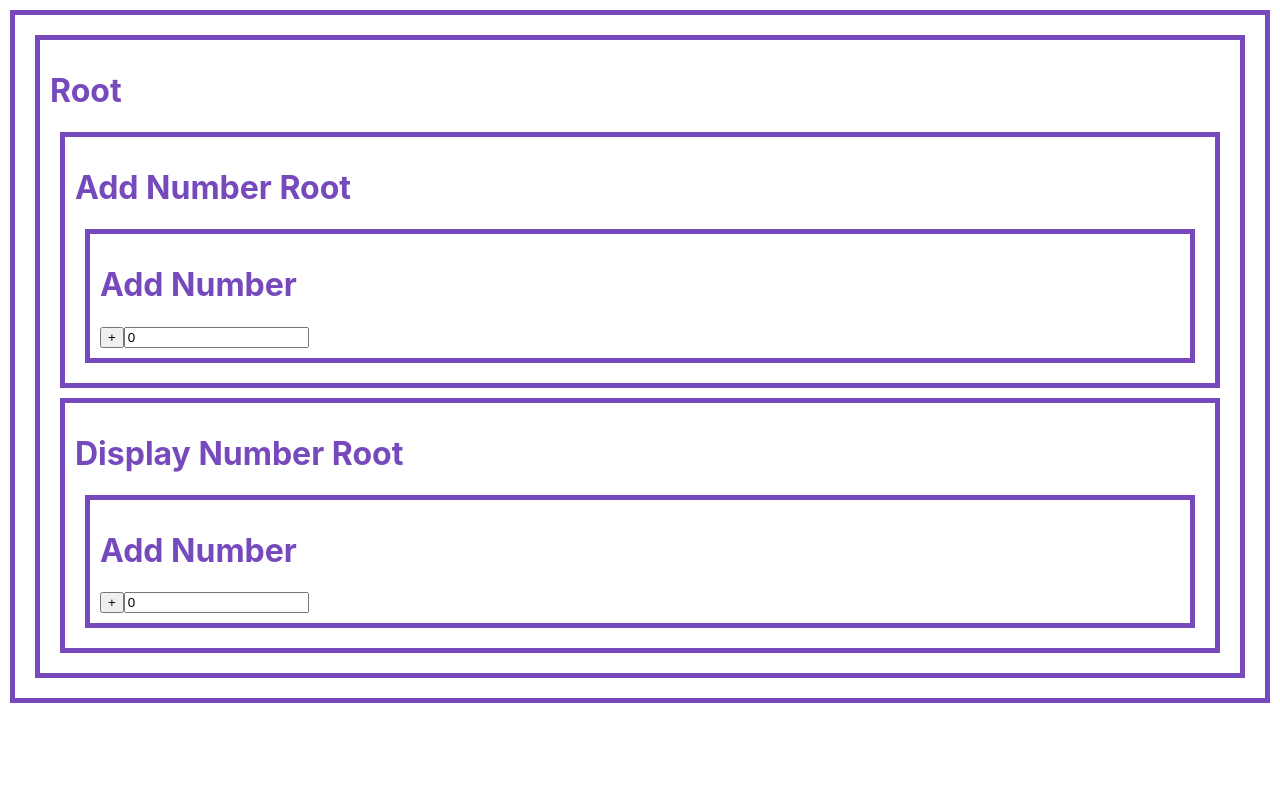
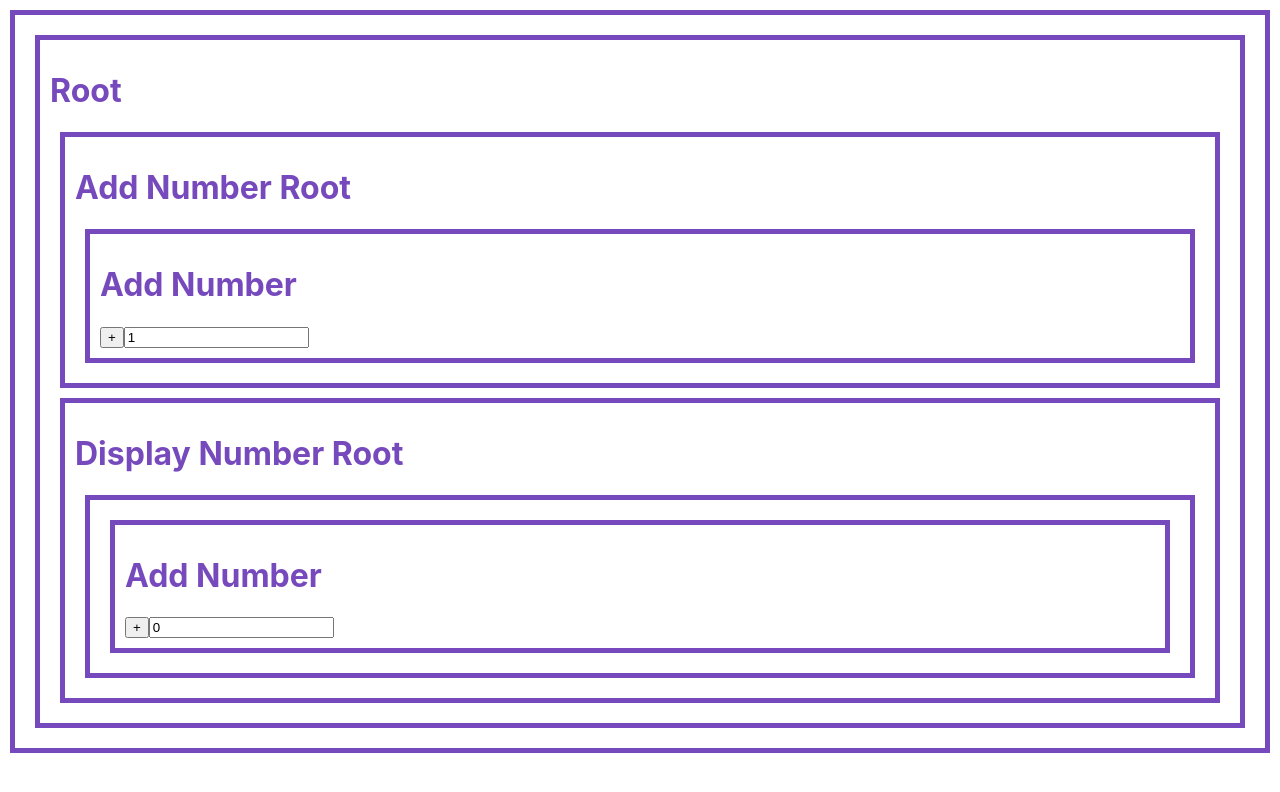
Before and after one commit to wldls/react-practice, a React (Create React App) app: page / in a window 1280 px wide. Shown: the top 792 px of the page. Built offline with nearby package versions, Linux system fonts and the light colour scheme.

Commit message:
react-redux 완강

```diff
--- a/package.json
+++ b/package.json
@@ -8,7 +8,10 @@
     "@testing-library/user-event": "^12.1.10",
     "react": "^17.0.1",
     "react-dom": "^17.0.1",
+    "react-redux": "^7.2.2",
     "react-scripts": "4.0.3",
+    "redux": "^4.0.5",
+    "redux-devtools-extension": "^2.13.9",
     "web-vitals": "^1.0.1"
   },
   "scripts": {
--- a/src/components/AddNumber.js
+++ b/src/components/AddNumber.js
@@ -1,12 +1,25 @@
 import React, { Component } from "react";
 
 class AddNumber extends Component {
+  state = { size: 1 };
   render() {
     return (
       <div>
         <h1>Add Number</h1>
-        <input type="button" value="+"></input>
-        <input type="text" value="0"></input>
+        <input
+          type="button"
+          value="+"
+          onClick={() => {
+            this.props.onClick(this.state.size);
+          }}
+        ></input>
+        <input
+          type="text"
+          value={this.state.size}
+          onChange={(e) => {
+            this.setState({ size: Number(e.target.value) });
+          }}
+        ></input>
       </div>
     );
   }
--- a/src/components/AddNumberRoot.js
+++ b/src/components/AddNumberRoot.js
@@ -1,4 +1,6 @@
 import React, { Component } from "react";
+import { connect } from "react-redux";
+import { increment } from "../module/number";
 import AddNumber from "./AddNumber";
 
 class AddNumberRoot extends Component {
@@ -6,10 +8,14 @@ class AddNumberRoot extends Component {
     return (
       <div>
         <h1>Add Number Root</h1>
-        <AddNumber />
+        <AddNumber
+          onClick={(size) => {
+            this.props.increment(size);
+          }}
+        />
       </div>
     );
   }
 }
 
-export default AddNumberRoot;
+export default connect(null, { increment })(AddNumberRoot);
--- a/src/components/DisplayNumber.js
+++ b/src/components/DisplayNumber.js
@@ -2,11 +2,12 @@ import React, { Component } from "react";
 
 class DisplayNumber extends Component {
   render() {
+    const { number } = this.props.number;
     return (
       <div>
         <h1>Add Number</h1>
         <input type="button" value="+"></input>
-        <input type="text" value="0" readonly></input>
+        <input type="text" value={number} readOnly></input>
       </div>
     );
   }
--- a/src/components/DisplayNumberRoot.js
+++ b/src/components/DisplayNumberRoot.js
@@ -1,12 +1,12 @@
 import React, { Component } from "react";
-import DisplayNumber from "./DisplayNumber";
+import DisplayNumberContainer from "../containers/DisplayNumberContainer";
 
 class DisplayNumberRoot extends Component {
   render() {
     return (
       <div>
         <h1>Display Number Root</h1>
-        <DisplayNumber />
+        <DisplayNumberContainer unit={"kg"} />
       </div>
     );
   }
--- /dev/null
+++ b/src/containers/DisplayNumberContainer.js
@@ -0,0 +1,19 @@
+import React, { Component } from "react";
+import { connect } from "react-redux";
+import DisplayNumber from "../components/DisplayNumber";
+
+class DisplayNumberContainer extends Component {
+  render() {
+    return (
+      <div>
+        <DisplayNumber number={this.props.number} />
+      </div>
+    );
+  }
+}
+
+const mapStateToProps = (state) => {
+  return { number: state.number };
+};
+
+export default connect(mapStateToProps)(DisplayNumberContainer);
--- a/src/index.js
+++ b/src/index.js
@@ -1,14 +1,23 @@
-import React from 'react';
-import ReactDOM from 'react-dom';
-import './index.css';
-import App from './App';
-import reportWebVitals from './reportWebVitals';
+import React from "react";
+import ReactDOM from "react-dom";
+import "./index.css";
+import App from "./App";
+import reportWebVitals from "./reportWebVitals";
+import { Provider } from "react-redux";
+import { createStore } from "redux";
+import rootReducer from "./module";
+import { composeWithDevTools } from "redux-devtools-extension";
+// import store from "./store.js";
+
+const store = createStore(rootReducer, composeWithDevTools());
 
 ReactDOM.render(
   <React.StrictMode>
-    <App />
+    <Provider store={store}>
+      <App />
+    </Provider>
   </React.StrictMode>,
-  document.getElementById('root')
+  document.getElementById("root")
 );
 
 // If you want to start measuring performance in your app, pass a function
--- /dev/null
+++ b/src/module/index.js
@@ -0,0 +1,8 @@
+import { combineReducers } from "redux";
+import number from "./number";
+
+const rootReducer = combineReducers({
+  number,
+});
+
+export default rootReducer;
--- /dev/null
+++ b/src/module/number.js
@@ -0,0 +1,20 @@
+const INCREMENT = "number/INCREMENT";
+
+export const increment = (size) => {
+  return { type: INCREMENT, size };
+};
+
+const initialState = {
+  number: 0,
+};
+
+export default function number(state = initialState, aciton) {
+  switch (aciton.type) {
+    case INCREMENT:
+      return {
+        number: state.number + aciton.size,
+      };
+    default:
+      return state;
+  }
+}
--- /dev/null
+++ b/src/store.js
@@ -0,0 +1,11 @@
+// import { createStore } from "redux";
+
+// export default createStore((state, aciton) => {
+//   if (state === undefined) {
+//     return { number: 0 };
+//   }
+//   if (aciton.type === "INCREMENT") {
+//     return { number: state.number + aciton.size };
+//   }
+//   return state;
+// }, window.__REDUX_DEVTOOLS_EXTENSION__ && window.__REDUX_DEVTOOLS_EXTENSION__());
```
Also changed, not shown: src/containers/AddNumberContainer.js (added, +28 -0 lines), 1 other file (tests, documents, lock files or other folders).
